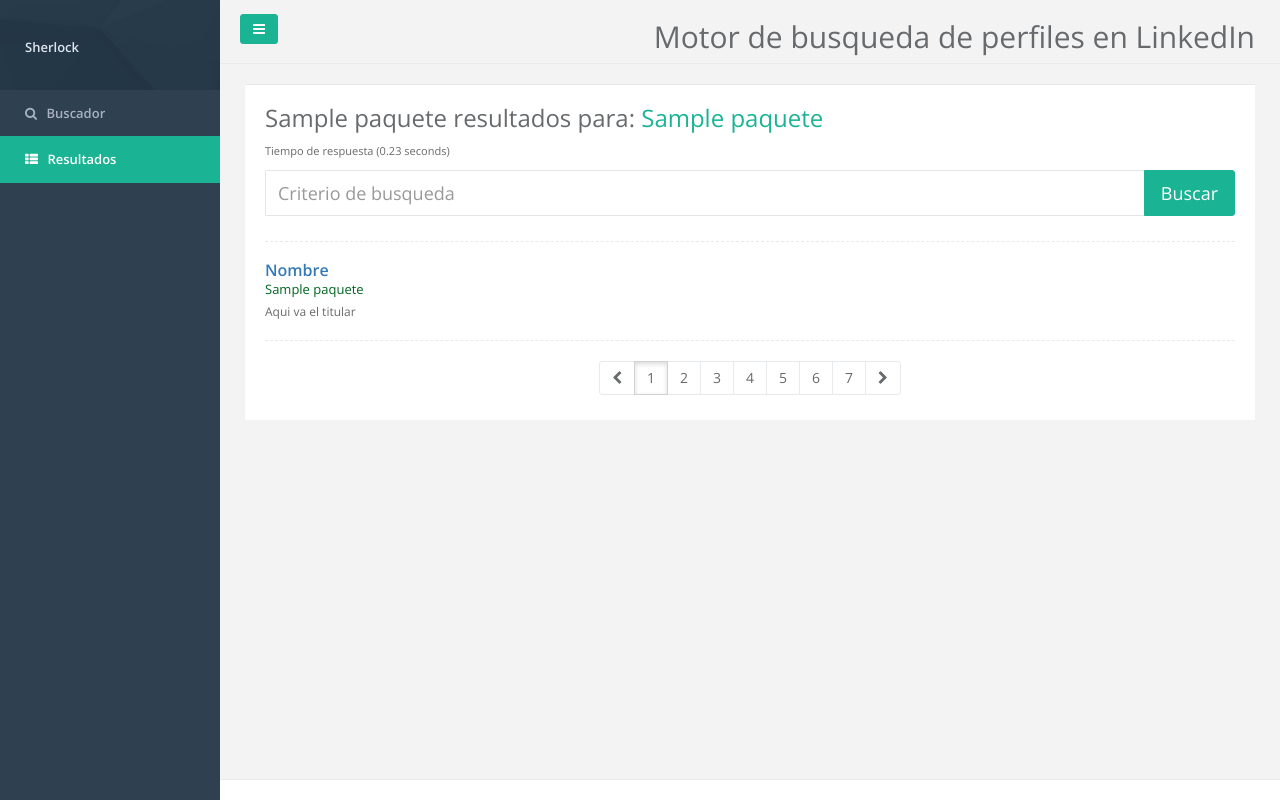
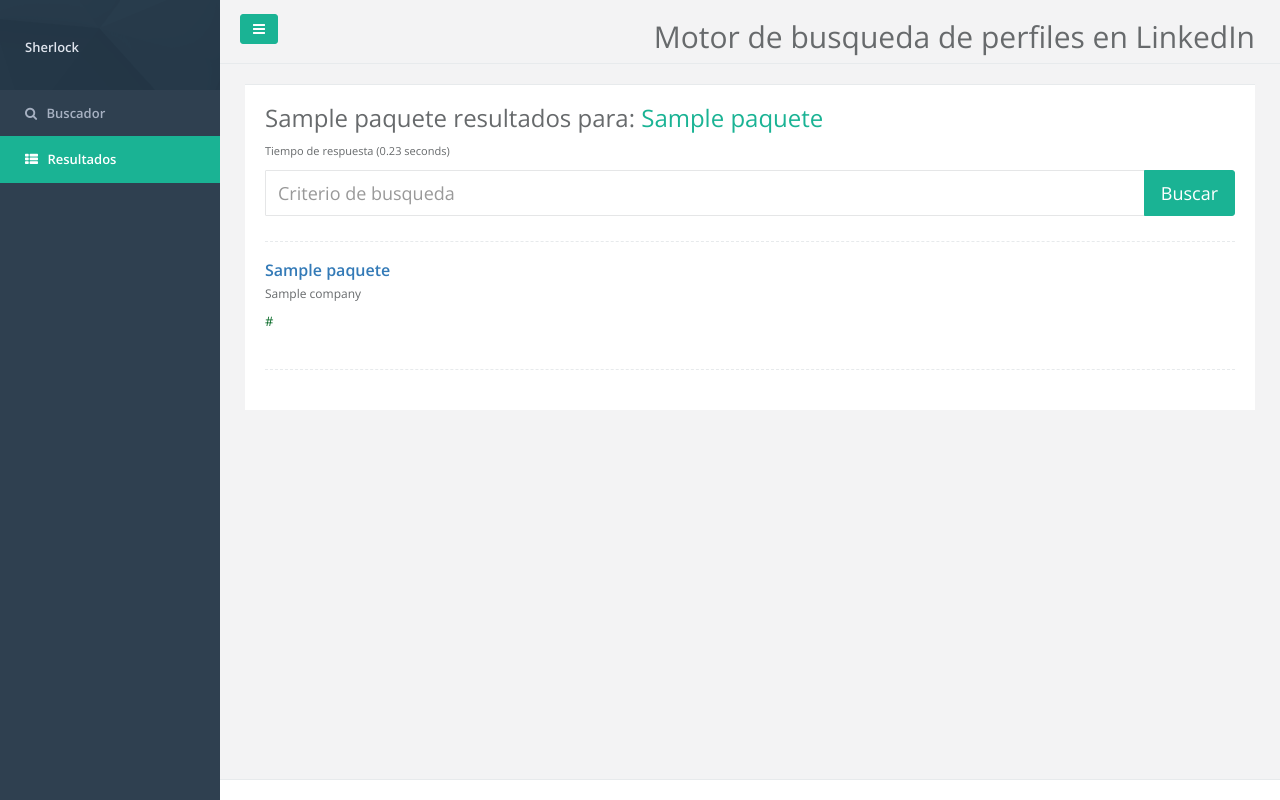
Before and after one commit to LeonelVazquezPerez/LinkedinTT, a Flask app: template templates/resultados.html in a window 1280 px wide. Run offline with Flask 2, Linux system fonts and the light colour scheme; the template is opened without the code that fills it: most values are stand-ins (such as "Sample title", 1, 10 or a date in 2020).

Commit message:
Se muestran los posibles perfiles en la pagina de resultados

```diff
--- a/templates/resultados.html
+++ b/templates/resultados.html
@@ -4,6 +4,7 @@
 *  version 2.7
 *
 -->
+
 <!DOCTYPE html>
 <html>
 
@@ -97,29 +98,19 @@
                             </div>
                             <div class='hr-line-dashed'></div>
                             {%
-                                for url in paquete[2]:
+                                for user in paquete[2]:
 
                             %}
                             <div class='search-result'>
-                                <h3><a href="verperfil/?url={{url}}">Nombre</a></h3>
-                                <a href='#' class='search-link'>{{url}}</a>
-                                <p>Aqui va el titular</p>
+                                <h3><a href="verperfil/?url={{url}}">{{user.name}}</a></h3>
+                                <p>{{user.company}}</p>
+                                <a href='#' class='search-link'>{{user.url}}</a>
+
                             </div>
+                            <br>
+                            <div class='hr-line-dashed'></div>
                             {%endfor%}
-                            <div class="hr-line-dashed"></div>
-                            <div class="text-center">
-                                <div class="btn-group">
-                                    <button class="btn btn-white" type="button"><i class="fa fa-chevron-left"></i></button>
-                                    <button class="btn btn-white active">1</button>
-                                    <button class="btn btn-white">2</button>
-                                    <button class="btn btn-white">3</button>
-                                    <button class="btn btn-white">4</button>
-                                    <button class="btn btn-white">5</button>
-                                    <button class="btn btn-white">6</button>
-                                    <button class="btn btn-white">7</button>
-                                    <button class="btn btn-white" type="button"><i class="fa fa-chevron-right"></i> </button>
-                                </div>
-                            </div>
+
                         </div>
                     </div>
                 </div>
```
Also changed, not shown: scrappyProfile.py (+13 -6 lines), searchProfiles.py (+4 -4 lines).
